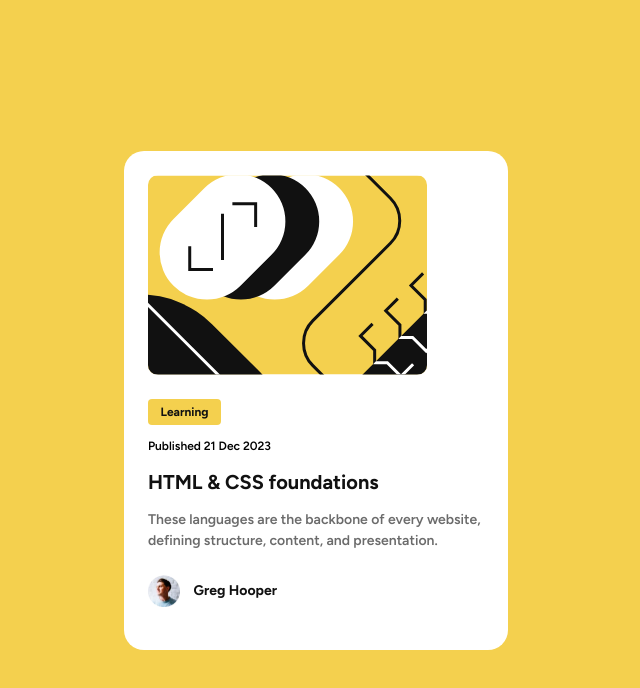
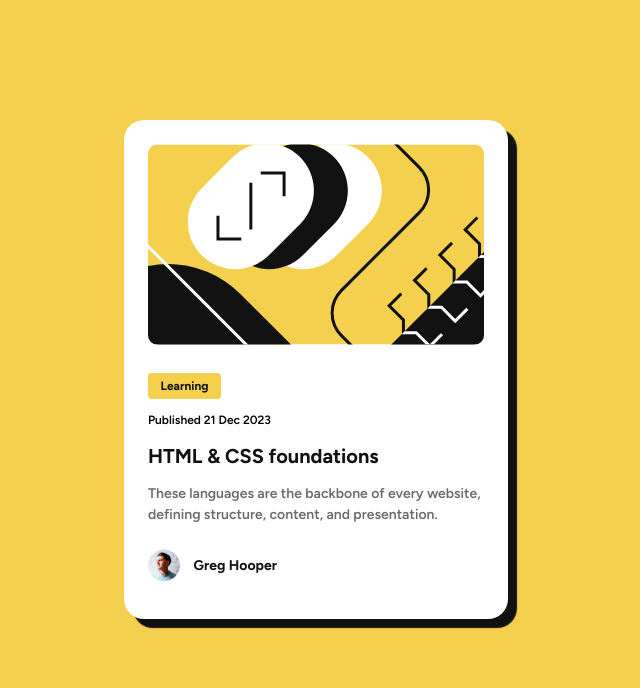
Before and after one commit to Kynjii/Blog-preview-card, a plain HTML site: page index.html in a window 1280 px wide. Shown: the whole page, without its empty margins (324-964 px from the left). Drawn offline with Linux system fonts and the light colour scheme.

Commit message:
Update styles.css
somewhat working

```diff
--- a/styles.css
+++ b/styles.css
@@ -6,19 +6,13 @@ html {
     font-family: "Figtree", sans-serif;
     font-size: 1em;
     height: 100dvh;
+    background-color: var(--Yellow);
 }
 
 body {
-    display: flex;
-    flex-direction: column;
-    justify-content: center;
     margin: 0;
     height: 100%;
-    width: 100vw;
-    background-color: var(--Yellow);
-    text-align: left;
 }
-
 
 /* STYLE GUIDE */
 :root {
@@ -46,17 +40,22 @@ body {
 /* Main Styling */
 
 .card-container {
+    position: relative;
+    top: 15dvh;
+    display: flex;
+    flex-direction: column;
     background-color: var(--White);
-    height: 31.1875rem;
-    width: 20rem;
+    min-height: 31.1875rem;
+    min-width: 20rem;
     margin: 0 auto;
     background-color: var(--White);
     border-radius: 20px;
+    box-shadow: 9px 9px 1px var(--Gray-950);
 }
 
 .card-img-container {
-    height: 12.5rem;
-    width: 17.4375rem;
+    min-height: 12.5rem;
+    min-width: 17.4375rem;
     margin: var(--large-spacing);
     border-radius: 10px;
 }
@@ -70,6 +69,7 @@ body {
 
 .card-details {
     margin-left: 1.5rem;
+    height: 100%;
 }
 
 .card-tag {
@@ -142,9 +142,14 @@ body {
     =========== */
 
 @media (min-width: 375px) {
+    .img-tag {
+        max-height: 1.3125rem;
+        max-width: 3.625rem;
+    }
+
     .card-container {
         max-height: 32.625rem;
-        width: 24rem;
+        max-width: 24rem;
     }
 
     .card-img-container {
```
